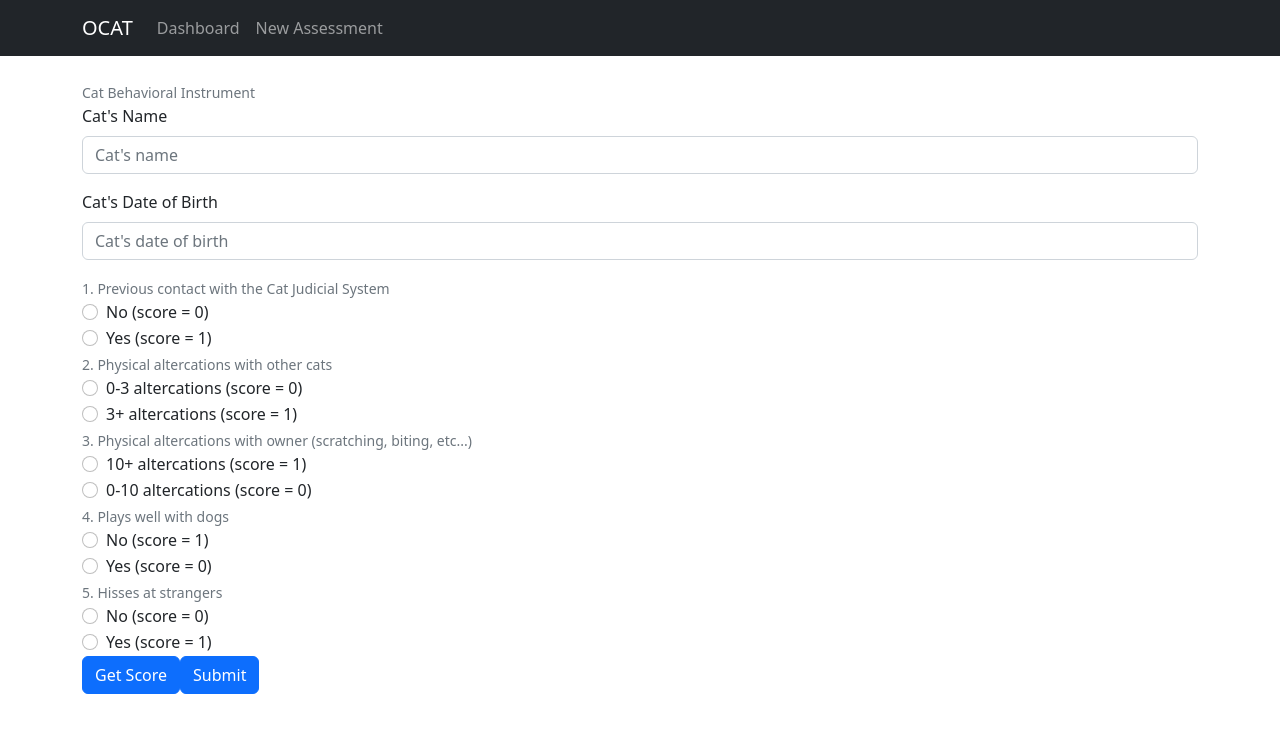
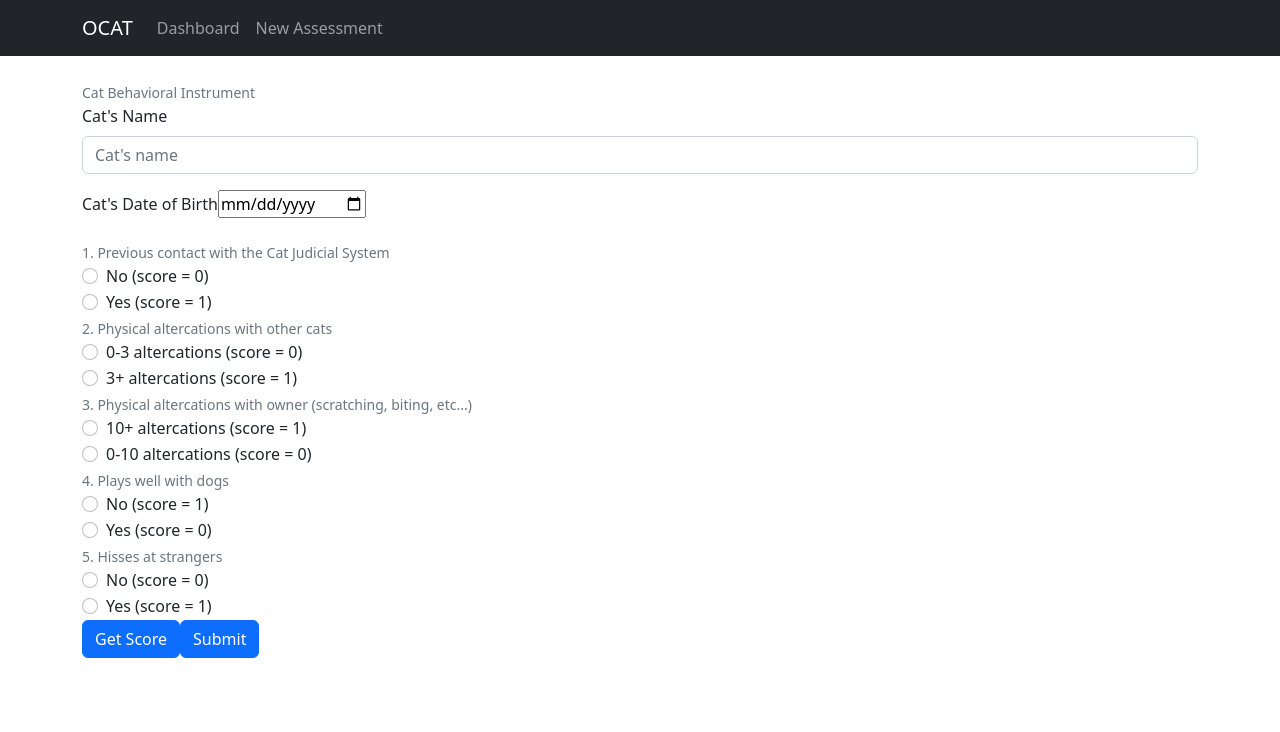
Before and after one commit to UC-ITSC/OCAT-QA-Template, a React (Create React App) app in the folder packages/client/: page /assessment/new in a window 1280 px wide. Shown: the top 732 px of the page. Built offline with nearby package versions, Linux system fonts and the light colour scheme.

Commit message:
date of birth

```diff
--- a/packages/client/src/pages/Assessments/NewAssessment.jsx
+++ b/packages/client/src/pages/Assessments/NewAssessment.jsx
@@ -58,7 +58,7 @@ export const NewAssessment = () => {
 
     <Form.Group className="mb-3" controlId="formCatBirth">
       <Form.Label>Cat's Date of Birth</Form.Label>
-      <Form.Control placeholder="Cat's date of birth" {...register(`catBirth`,
+      <input type="date" placeholder="Cat's date of birth" {...register(`catBirth`,
         { required: true, valueAsDate: true })} />
       {errors.catBirth && <span>This field is required</span>}
     </Form.Group>
```
